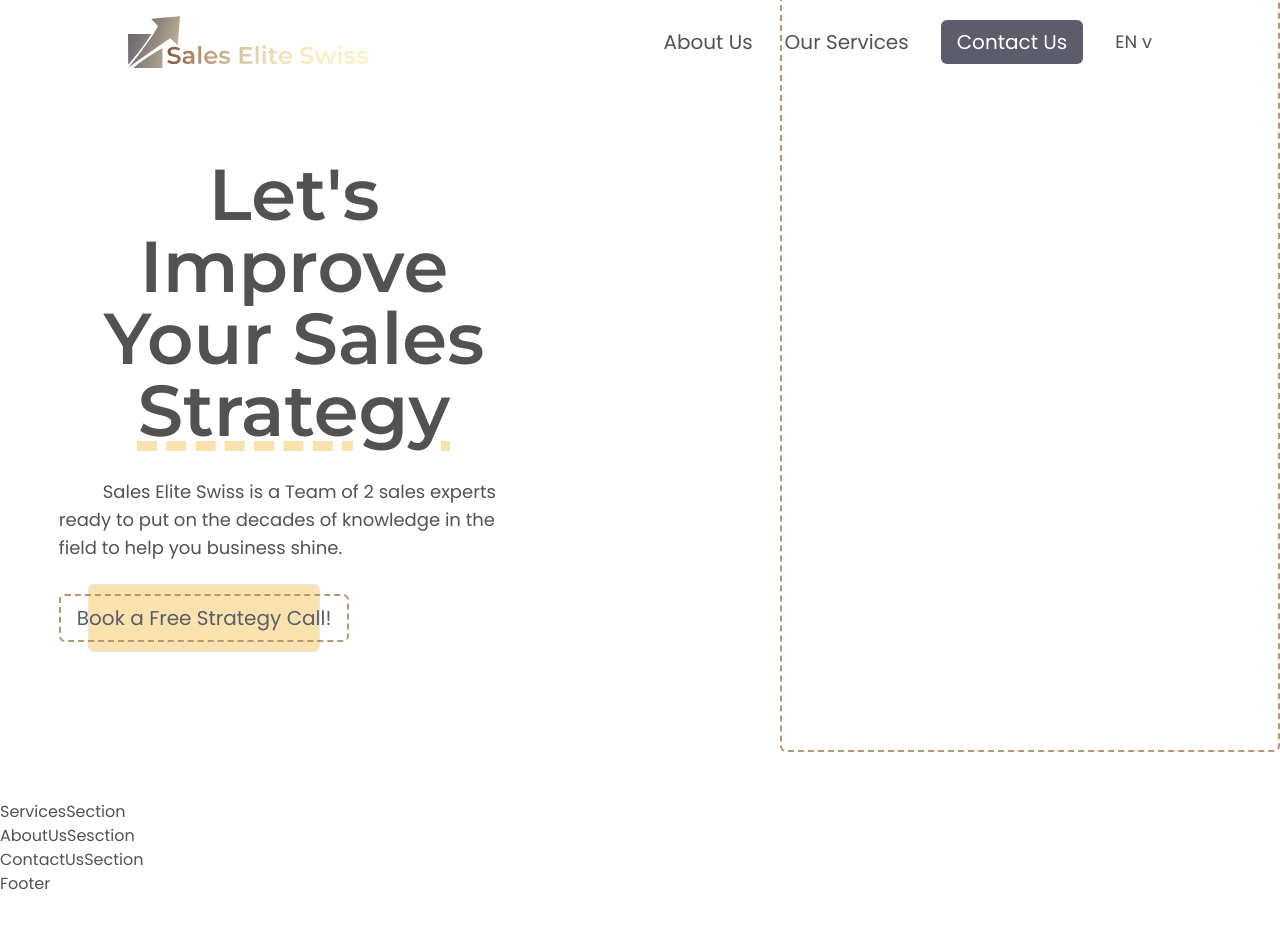
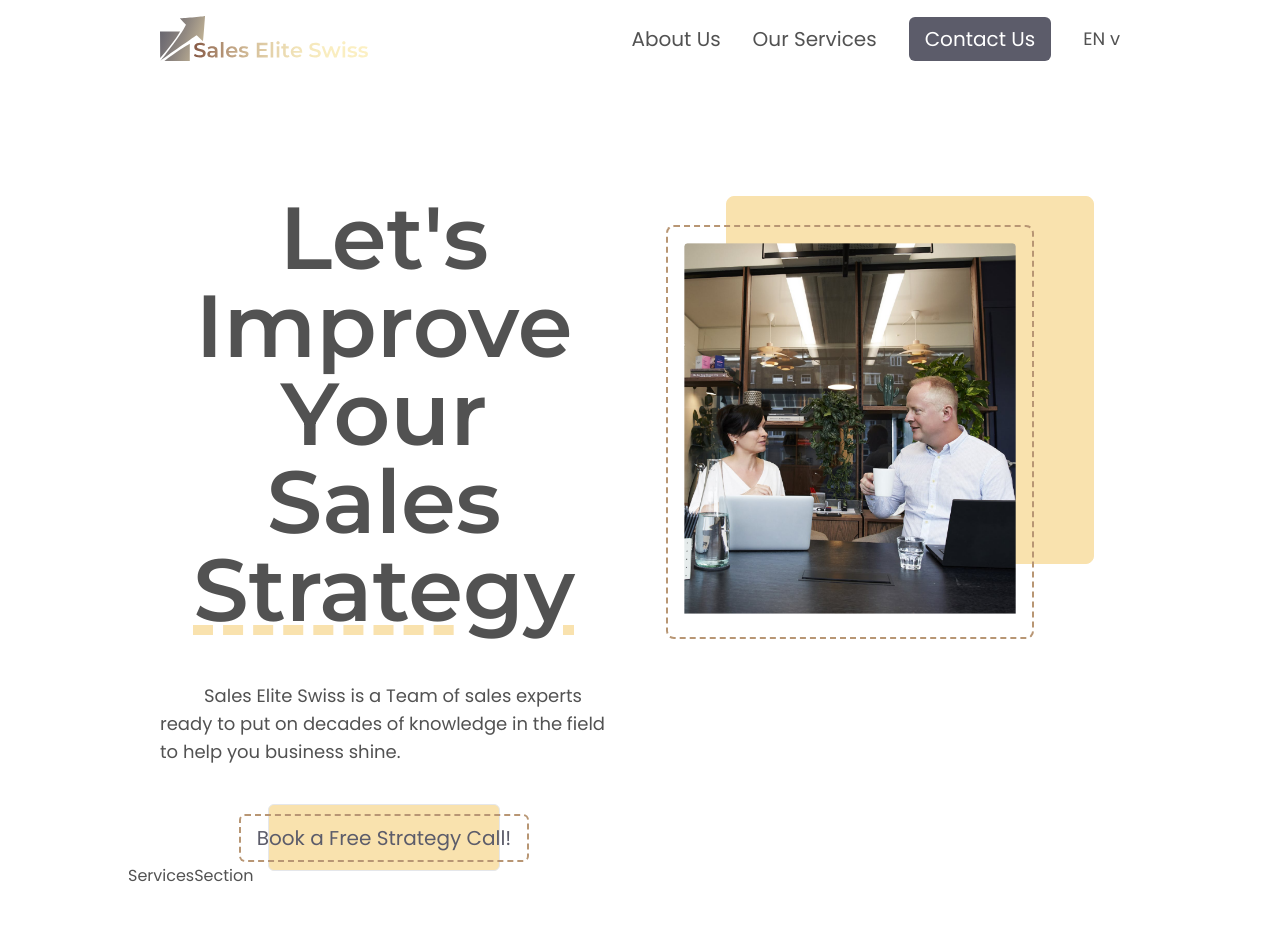
Before and after one commit to BechirMakhlouf/sales-elite-swiss, a Next.js app: page /en in a window 1280 px wide. Shown: the top 928 px of the page. Before the commit the page ends 896 px from the top, so only its background shows below. Built offline with nearby package versions, Linux system fonts and the light colour scheme.

Commit message:
hero section completed

```diff
--- a/app/[locale]/page.tsx
+++ b/app/[locale]/page.tsx
@@ -8,14 +8,16 @@ import Footer from "@/components/Footer";
 export default function Index() {
   return (
     <>
-      <div className="h-screen">
-        <Header />
-        <HeroSection />
+      <div className="w-screen flex justify-center">
+        <div className="w-full xl:w-[80%] lg:w-[90%]">
+          <Header />
+          <HeroSection />
+          <ServicesSection />
+          <AboutUsSesction />
+          <ContactUsSection />
+          <Footer />
+        </div>
       </div>
-      <ServicesSection />
-      <AboutUsSesction />
-      <ContactUsSection />
-      <Footer />
     </>
   );
 }
--- a/components/AboutUsSection.tsx
+++ b/components/AboutUsSection.tsx
@@ -1,7 +1,7 @@
 import React from "react";
 
 const AboutUsSesction = () => {
-  return <div>AboutUsSesction</div>;
+  return <div className="w-full h-screen">AboutUsSesction</div>;
 };
 
 export default AboutUsSesction;
--- a/components/ContactUsSection.tsx
+++ b/components/ContactUsSection.tsx
@@ -1,7 +1,7 @@
 import React from "react";
 
 const ContactUsSection = () => {
-  return <div>ContactUsSection</div>;
+  return <div className="w-full h-screen">ContactUsSection</div>;
 };
 
 export default ContactUsSection;
--- a/components/Footer.tsx
+++ b/components/Footer.tsx
@@ -1,7 +1,7 @@
 import React from "react";
 
 const Footer = () => {
-  return <div>Footer</div>;
+  return <div className="w-full h-[30vh]">Footer</div>;
 };
 
 export default Footer;
--- a/components/Header.tsx
+++ b/components/Header.tsx
@@ -1,32 +1,45 @@
 import Image from "next/image";
 import FullLogo from "../public/Full Logo.svg";
 import ButtonVariant1 from "./ui/ButtonVariant1";
+import MenuIcon from "@/public/icons/menu-icon.svg";
 
 const Header = () => {
   return (
     <>
-      <div className="fixed w-full flex justify-center ">
-        <div className="py-4 px-8 xl:w-[85%] md:w-[90%] w-full flex justify-between items-center">
+      <div className="lg:fixed lg:z-20 left-0  w-full flex justify-center">
+        <div className=" py-4 px-8  w-full xl:w-[80%] lg:w-[90%] flex justify-between items-center">
           <Image
             alt="sales elite swiss logo with slogan"
             src={FullLogo}
             width={240}
-            className="cursor-pointer"
+            className="cursor-pointer w-52"
           />
-          <ul className="lg:flex hidden select-none text-xl justify-around items-center gap-x-8">
-            <li className="relative cursor-pointer hover-underline-animation after:bg-secondary">
+
+          <ul className=" lg:flex hidden select-none text-xl justify-around items-center gap-x-8">
+            <li className="relative cursor-pointer hover-underline-animation after:bg-accent">
               <span className="">About Us</span>
             </li>
-            <li className="relative cursor-pointer hover-underline-animation after:bg-secondary">
+            <li className="relative cursor-pointer hover-underline-animation after:bg-accent">
               <span>Our Services</span>
             </li>
             <li className="select-none">
               <ButtonVariant1>Contact Us</ButtonVariant1>
             </li>
-            <li className="relative cursor-pointer hover-underline-animation after:bg-secondary text-lg">
+            <li className="relative cursor-pointer hover-underline-animation after:bg-accent text-lg">
               <span>EN v</span>
             </li>
           </ul>
+
+          {/* or: */}
+
+          <button className="lg:hidden p-3 rounded-full pointer-click select-none">
+            <Image
+              alt="menu icon"
+              width={40}
+              src={MenuIcon}
+              className=""
+            />
+          </button>
         </div>
       </div>
     </>
--- a/components/HeroSection.tsx
+++ b/components/HeroSection.tsx
@@ -1,18 +1,21 @@
-import React from "react";
 import ButtonVariant2 from "./ui/ButtonVariant2";
-import ImageVariant1 from "./ui/ImageVariant1";
-// border-b-[14px] border-accent ronded-md border-dashed
+import Image from "next/image";
+import LandingPageImage from "@/public/images/landing-page-photo.png";
+
 const HeroSection = () => {
   return (
-    <div className="bg-background h-[100%]  flex justify-stretch items-center">
-      <div className="w-full h-full flex flex-col justify-center items-center ">
-        <div className="w-[80%] flex flex-col gap-y-8">
-          <h1 className="text-7xl text-center ">
+    <>
+      <div className=" w-full h-fit xl:h-screen min-h-[54em] bg-background flex xl:flex-nowrap flex-wrap justify-stretch items-stretch">
+        <div className=" w-full min-h-[60vh] pt-12 xl:w-[50%] h-full flex justify-center items-start md:items-center ">
+          <div className="w-full px-6 h-[80%] flex flex-col justify-center items-center xl:pt-16 xl:justify-start gap-y-12">
+            <h1 className="text-4xl sm:text-5xl md:text-7xl xl:text-[5.5rem] text-center break-words">
               Let&apos;s Improve Your Sales{" "}
-            <span className="font-heading underline decoration-[10px] decoration-dashed decoration-accent rounded-md ">Strategy</span>
+              <span className="font-heading underline decoration-[10px] decoration-dashed decoration-accent rounded-md ">
+                Strategy
+              </span>
             </h1>
-          <p className="indent-11 text-lg">
-            Sales Elite Swiss is a Team of 2 sales experts ready to put on the
+            <p className="px-2 indent-11 text-lg text-center xl:text-start">
+              Sales Elite Swiss is a Team of sales experts ready to put on
               decades of knowledge in the field to help you business shine.
             </p>
             <ButtonVariant2>
@@ -22,10 +25,23 @@ const HeroSection = () => {
             </ButtonVariant2>
           </div>
         </div>
-      <div className="w-full h-full flex pb-12 pl-[12rem] items-end ">
-          <ImageVariant1 alt="hello" width={500} height={780}/>
+
+        <div className=" min-h-[440px] sm:p-12 xl:p-0 w-full lg:h-full xl:w-[50%] flex justify-center items-center">
+          <div className="w-[90%] flex justify-center">
+            <div className="w-full relative flex">
+              <Image
+                alt="landing page image"
+                src={LandingPageImage}
+                width={700}
+                className="relative z-10 w-[80%] rounded-lg p-4 border-2 border-dashed border-secondary "
+              />
+              <div className="w-[80%]  aspect-square bg-accent absolute right-8 bottom-[18%] rounded-lg -z-0 border border-accent">
               </div>
             </div>
+          </div>
+        </div>
+      </div>
+    </>
   );
 };
 
--- a/components/ServicesSection.tsx
+++ b/components/ServicesSection.tsx
@@ -1,7 +1,7 @@
 import React from "react";
 
 const ServicesSection = () => {
-  return <div className="">ServicesSection</div>;
+  return <div className="w-full h-screen">ServicesSection</div>;
 };
 
 export default ServicesSection;
--- a/components/ui/ButtonVariant2.tsx
+++ b/components/ui/ButtonVariant2.tsx
@@ -1,11 +1,11 @@
 import { PropsWithChildren } from "react";
 
-      // <div className="absolute inline-block text-transparent py-2 px-4 border bg-accent h-[140%] top-[-20%] right-[10%] w-[80%] rounded-md ">
-      //   {props.children}
-      // </div>
+// <div className="absolute inline-block text-transparent py-2 px-4 border bg-accent h-[140%] top-[-20%] right-[10%] w-[80%] rounded-md ">
+//   {props.children}
+// </div>
 const ButtonVariant2 = (props: PropsWithChildren) => {
   return (
-    <div className="inline-block relative w-fit left-18">
+    <div className="select-none inline-block relative w-fit left-18">
       <div className="absolute inline-block text-transparent py-2 px-4 border bg-accent h-[140%] top-[-20%] right-[10%] w-[80%] rounded-md ">
         {props.children}
       </div>
--- a/middleware.ts
+++ b/middleware.ts
@@ -5,7 +5,7 @@ export default createMiddleware({
   locales: ['en', 'de'],
 
   // Used when no locale matches
-  defaultLocale: 'en'
+  defaultLocale: 'de'
 });
 
 export const config = {
```
Also changed, not shown: public/icons/menu-icon.svg (added), public/images/landing-page-photo.png (added). Lines whose indentation alone changed are shown as unchanged.
